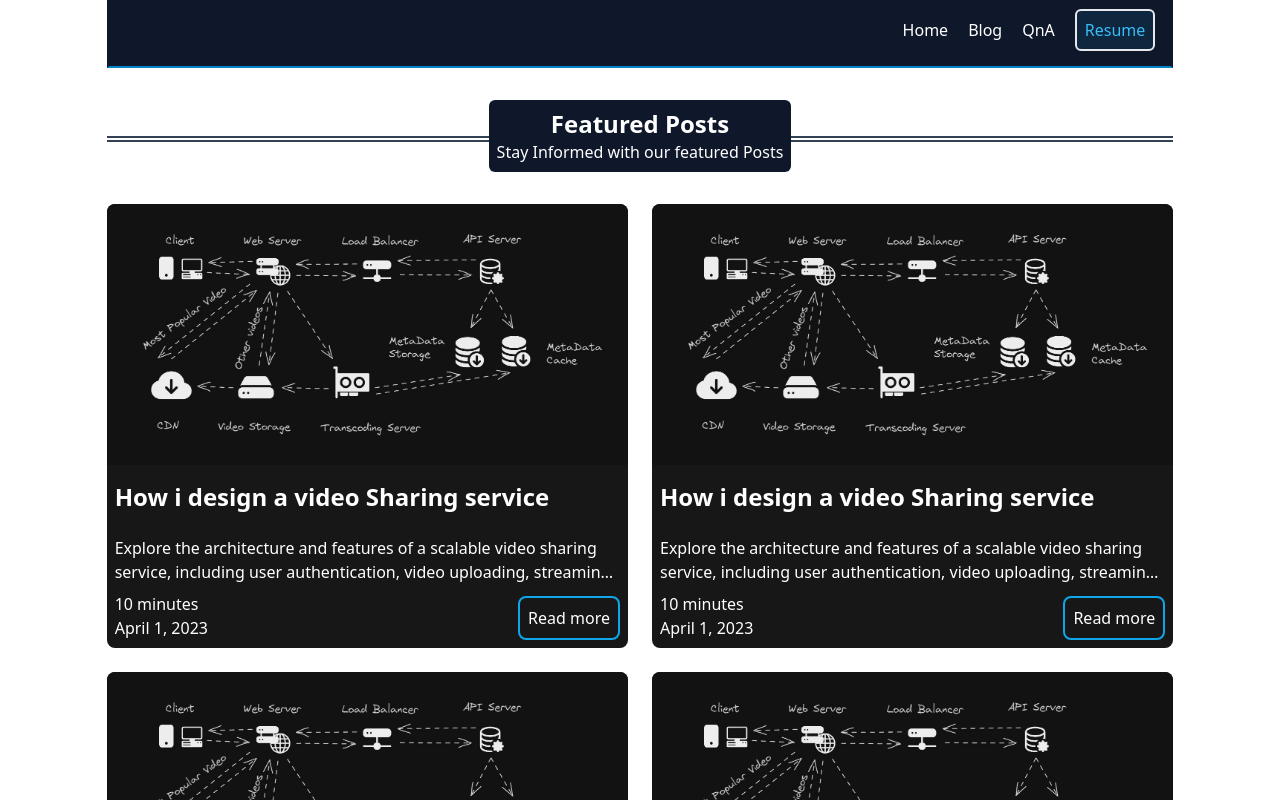
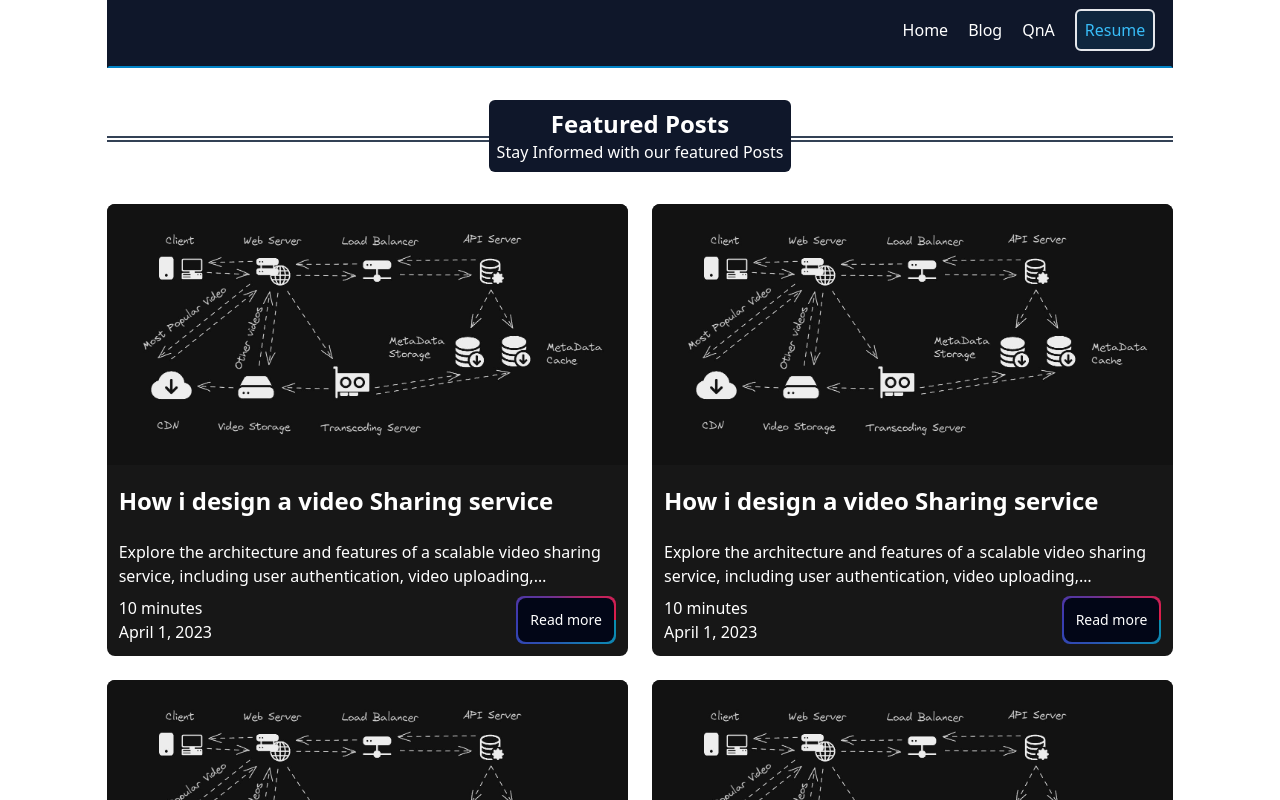
Before and after one commit to DaffaAdityaDev/portofolioDaffaAditya, a Next.js app: page /blog in a window 1280 px wide. Shown: the top 800 px of the page. Built offline with nearby package versions, Linux system fonts and the light colour scheme.

Commit message:
update ui

```diff
--- a/components/Blog/BlogCard/index.tsx
+++ b/components/Blog/BlogCard/index.tsx
@@ -23,7 +23,11 @@ function BlogCard({
     }
   return (
     <Link href={`blog/post/${id}`}>
-        <div className=' bg-neutral-900 rounded-lg'>
+        <div className=' bg-neutral-900 rounded-lg ' style={{
+    backgroundImage: "linear-gradient(calc(var(--rotation)), #888  0, #444  20%, transparent  80%)",
+    backgroundOrigin: "border-box",
+    backgroundClip: "padding-box, border-box",
+}}>
             <div className='relative'>
                 <div className='absolute  top-0 left-0 w-full h-full rounded-t-lg bg-gradient-to-r
                     bg-clip-padding backdrop-filter backdrop-blur-lg opacity-0 hover:opacity-100
@@ -32,7 +36,7 @@ function BlogCard({
                     </div>
                 <img className='w-full h-full rounded-t-lg' src={image} alt="profile" />
             </div>
-            <div className='flex flex-col p-2'>
+            <div className='flex flex-col p-3'>
                 <p className='text-2xl font-bold my-2 overflow-hidden h-[1.6em]' style={{
                     display: '-webkit-box',
                     WebkitBoxOrient: 'vertical',
@@ -48,9 +52,14 @@ function BlogCard({
                         <p>{timeToReadFormated}</p>
                         <Date dateString={date} />
                     </div>
-                    <button className='w-fit self-end border-2 border-sky-500 p-2 rounded-lg hover:bg-sky-700'>
+
+                    <button className="relative group inline-flex h-12 overflow-hidden rounded-lg p-[2px] focus:outline-none focus:ring-2 focus:ring-slate-400 focus:ring-offset-2 focus:ring-offset-slate-50">
+                        <span className="absolute inset-[-1000%] group-hover:animate-[spin_2s_linear_infinite] bg-[conic-gradient(from_90deg_at_50%_50%,#0891b2_0%,#393BB2_50%,#e11d48_100%)]" />
+                        <span className="inline-flex h-full w-full cursor-pointer items-center justify-center rounded-lg bg-slate-950 px-3 py-1 text-sm font-medium text-white backdrop-blur-3xl ">
                         Read more
+                        </span>
                     </button>
+
                 </div>
             </div>
         </div>
```
